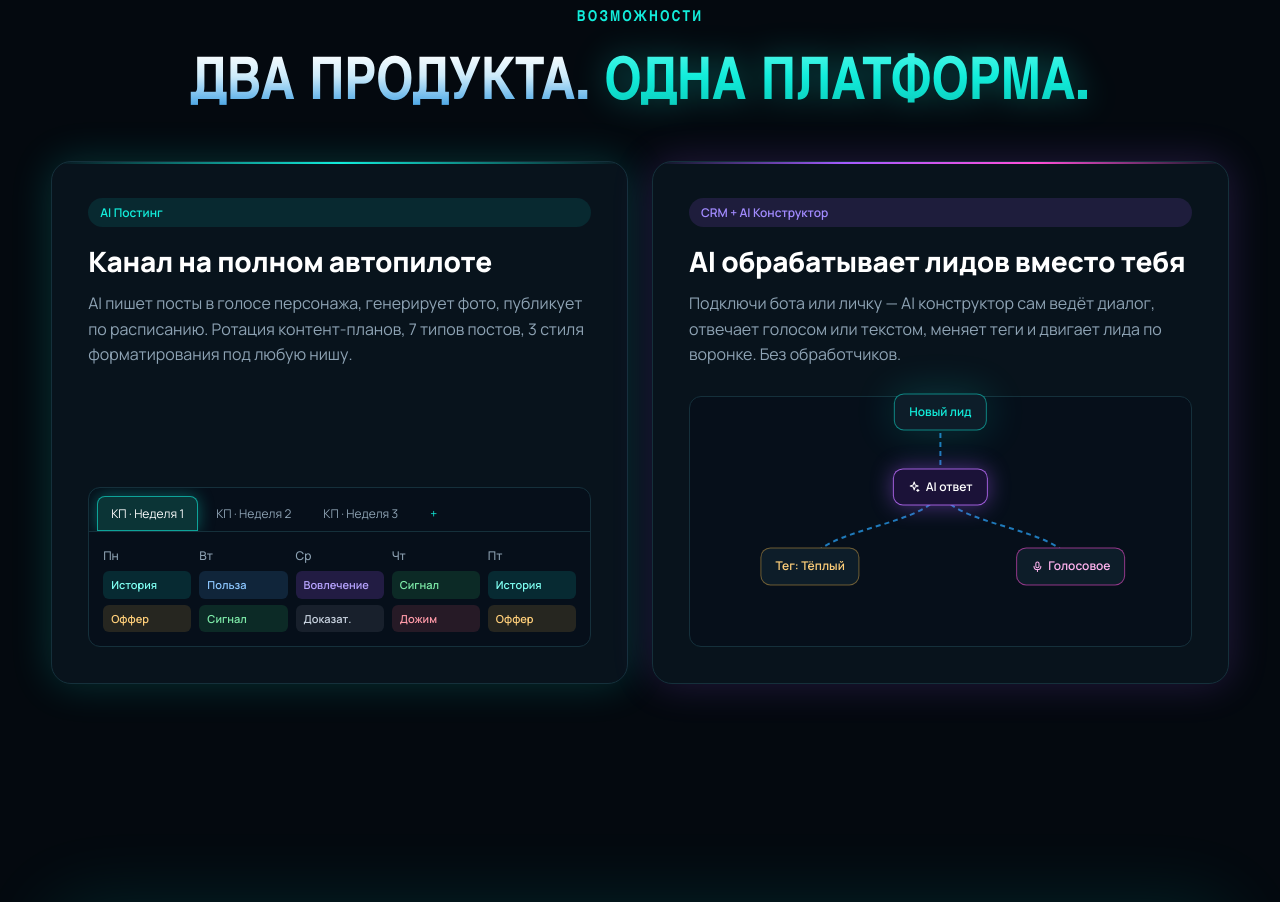
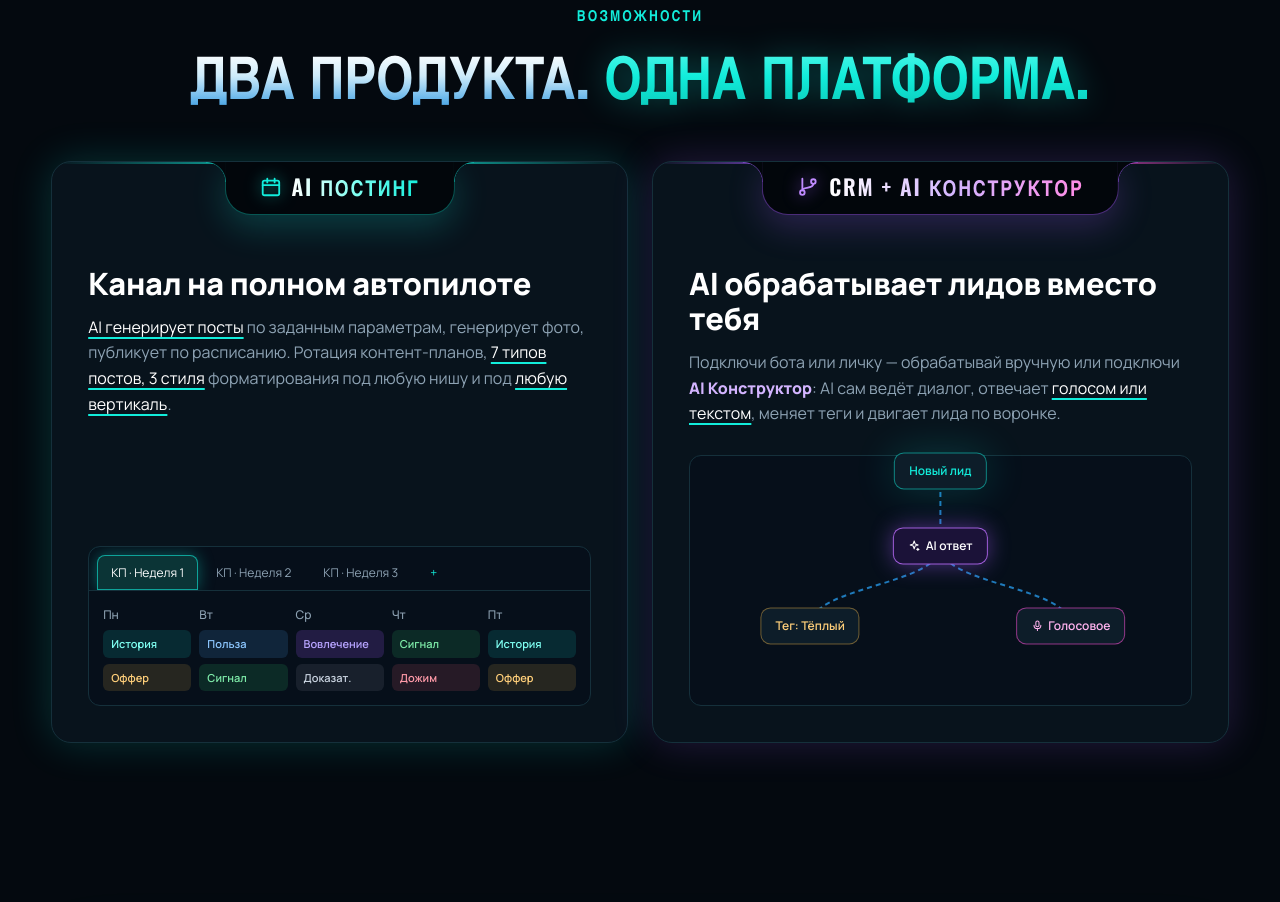
Before and after one commit to MilliMo00/lendos-mtr, a plain HTML site: page index.html in a window 1280 px wide. Shown: the part 1196-2098 px from the top of the page. Drawn offline with nearby package versions, Linux system fonts and the light colour scheme.

Commit message:
Feature cards: notch labels, new copy with underlines, clickable links to detail sections
Co-Authored-By: Claude Opus 5.5 <noreply@anthropic.com>

```diff
--- a/index.html
+++ b/index.html
@@ -134,10 +134,10 @@
       <h2><span class="chrome">Два продукта. <span class="accent">Одна платформа.</span></span></h2>
     </div>
     <div class="duo">
-      <article class="card card--cyan reveal">
-        <span class="chip chip--c">AI Постинг</span>
+      <article class="card card--cyan card--link reveal" data-href="#launch" role="link" tabindex="0" aria-label="AI Постинг — подробнее">
+        <div class="card__notch"><svg class="ic"><use href="#i-cal"/></svg><span>AI Постинг</span></div>
         <h3>Канал на полном автопилоте</h3>
-        <p>AI пишет посты в голосе персонажа, генерирует фото, публикует по расписанию. Ротация контент-планов, 7 типов постов, 3 стиля форматирования под любую нишу.</p>
+        <p><span class="u">AI генерирует посты</span> по заданным параметрам, генерирует фото, публикует по расписанию. Ротация контент-планов, <span class="u">7 типов постов, 3 стиля</span> форматирования под любую нишу и под <span class="u">любую вертикаль</span>.</p>
         <div class="mock plan">
           <div class="btabs">
             <span class="btab on">КП · Неделя 1</span><span class="btab">КП · Неделя 2</span><span class="btab">КП · Неделя 3</span><span class="btab btab--add">+</span>
@@ -152,10 +152,10 @@
         </div>
       </article>
 
-      <article class="card card--purple reveal">
-        <span class="chip chip--p">CRM + AI Конструктор</span>
+      <article class="card card--purple card--link reveal" data-href="#ai-processing" role="link" tabindex="0" aria-label="CRM + AI Конструктор — подробнее">
+        <div class="card__notch"><svg class="ic"><use href="#i-branch"/></svg><span>CRM + AI Конструктор</span></div>
         <h3>AI обрабатывает лидов вместо тебя</h3>
-        <p>Подключи бота или личку — AI конструктор сам ведёт диалог, отвечает голосом или текстом, меняет теги и двигает лида по воронке. Без обработчиков.</p>
+        <p>Подключи бота или личку — обрабатывай вручную или подключи <b class="hl hl--p">AI Конструктор</b>: AI сам ведёт диалог, отвечает <span class="u">голосом или текстом</span>, меняет теги и двигает лида по воронке.</p>
         <div class="mock flow flow--sm">
           <svg class="flow__lines" viewBox="0 0 100 100" preserveAspectRatio="none">
             <path d="M50 6 V36"/><path d="M50 36 C50 52 24 52 24 68"/><path d="M50 36 C50 52 76 52 76 68"/>
@@ -171,7 +171,7 @@
 </section>
 
 <!-- 5. ONE CLICK LAUNCH -->
-<section class="section">
+<section class="section" id="launch">
   <div class="container">
     <div class="launch reveal">
       <div class="launch__glow"></div>
--- a/main.js
+++ b/main.js
@@ -50,3 +50,10 @@ document.querySelectorAll('#ifaceTabs button').forEach(btn => {
     document.getElementById(btn.dataset.pane).classList.add('on');
   });
 });
+
+// Clickable feature cards → scroll to their detail section
+document.querySelectorAll('.card--link[data-href]').forEach(card => {
+  const go = () => document.querySelector(card.dataset.href)?.scrollIntoView({ behavior: 'smooth' });
+  card.addEventListener('click', go);
+  card.addEventListener('keydown', e => { if (e.key === 'Enter' || e.key === ' ') { e.preventDefault(); go(); } });
+});
--- a/styles.css
+++ b/styles.css
@@ -250,10 +250,37 @@ h1 .accent, h2 .accent { filter: drop-shadow(0 0 16px rgba(18,237,219,.35)); }
   background: var(--surface); border: 1px solid var(--border); overflow: hidden;
   display: flex; flex-direction: column;
 }
-.card h3 { margin-bottom: 14px; }
+.card { padding-top: 104px; }
+.card h3 { margin-bottom: 14px; font-size: clamp(24px, 2.4vw, 32px); }
+/* notch label hanging from the card's top edge */
+.card__notch {
+  --nb: #02060B; --nc: rgba(18,237,219,.35); --ng: rgba(18,237,219,.2);
+  position: absolute; top: 0; left: 50%; transform: translateX(-50%); z-index: 2;
+  display: flex; align-items: center; gap: 10px; white-space: nowrap;
+  padding: 14px 34px 16px; background: var(--nb);
+  border: 1px solid var(--nc); border-top: 0; border-radius: 0 0 26px 26px;
+  box-shadow: 0 12px 34px var(--ng);
+  font: 600 clamp(18px, 1.7vw, 22px)/1 var(--font-h); text-transform: uppercase; letter-spacing: .08em;
+}
+.card__notch::before, .card__notch::after { content: ""; position: absolute; top: 0; width: 20px; height: 20px; }
+.card__notch::before { left: -20px; background: radial-gradient(circle at 0 100%, transparent 19px, var(--nc) 19.5px, var(--nb) 20.5px); }
+.card__notch::after { right: -20px; background: radial-gradient(circle at 100% 100%, transparent 19px, var(--nc) 19.5px, var(--nb) 20.5px); }
+.card__notch .ic { width: 22px; height: 22px; margin: 0; }
+.card__notch span { -webkit-background-clip: text; background-clip: text; -webkit-text-fill-color: transparent; color: transparent; }
+.card--cyan .card__notch .ic { color: var(--accent); filter: drop-shadow(0 0 8px rgba(18,237,219,.6)); }
+.card--cyan .card__notch span { background-image: linear-gradient(90deg, #FFFFFF, #7FFFF2 50%, #12EDDB); }
+.card--purple .card__notch { --nc: rgba(163,92,255,.45); --ng: rgba(163,92,255,.22); }
+.card--purple .card__notch .ic { color: #C08BFF; filter: drop-shadow(0 0 8px rgba(163,92,255,.7)); }
+.card--purple .card__notch span { background-image: linear-gradient(90deg, #FFFFFF, #D3B4FF 50%, #FF8BE6); }
+.hl { font-weight: 800; color: var(--text); }
+.hl--p { color: #D3B4FF; }
+.u { color: var(--text); text-decoration: underline; text-decoration-color: var(--accent); text-decoration-thickness: 2px; text-underline-offset: 4px; }
 .card > p { color: var(--muted); margin-bottom: 28px; }
 .card::before { content: ""; position: absolute; inset: 0 0 auto; height: 2px; }
 .card--cyan { box-shadow: var(--glow-c); }
+.card--link { cursor: pointer; transition: transform .25s, box-shadow .25s, border-color .25s; }
+.card--link:hover, .card--link:focus-visible { transform: translateY(-4px); border-color: rgba(18,237,219,.45); box-shadow: 0 0 60px rgba(18,237,219,.22); outline: none; }
+.card--purple.card--link:hover, .card--purple.card--link:focus-visible { border-color: rgba(163,92,255,.5); box-shadow: 0 0 60px rgba(163,92,255,.25); }
 .card--cyan::before { background: linear-gradient(90deg, transparent, var(--accent), transparent); }
 .card--purple { box-shadow: var(--glow-p); }
 .card--purple::before { background: linear-gradient(90deg, transparent, var(--accent-2), var(--pink), transparent); }
@@ -543,6 +570,8 @@ h1 .accent, h2 .accent { filter: drop-shadow(0 0 16px rgba(18,237,219,.35)); }
   .proof__logos { gap: 14px 24px; justify-content: flex-start; }
   .wordmark { font-size: 18px; }
   .card, .lstep, .price { padding: 24px; }
+  .card { padding-top: 88px; }
+  .card__notch { padding: 12px 20px 14px; font-size: 15px; letter-spacing: .05em; }
   .launch { padding: 32px 20px; }
   .plan__grid { grid-template-columns: repeat(3, 1fr); }
   .plan__day:nth-child(n+4) { display: none; }
```
